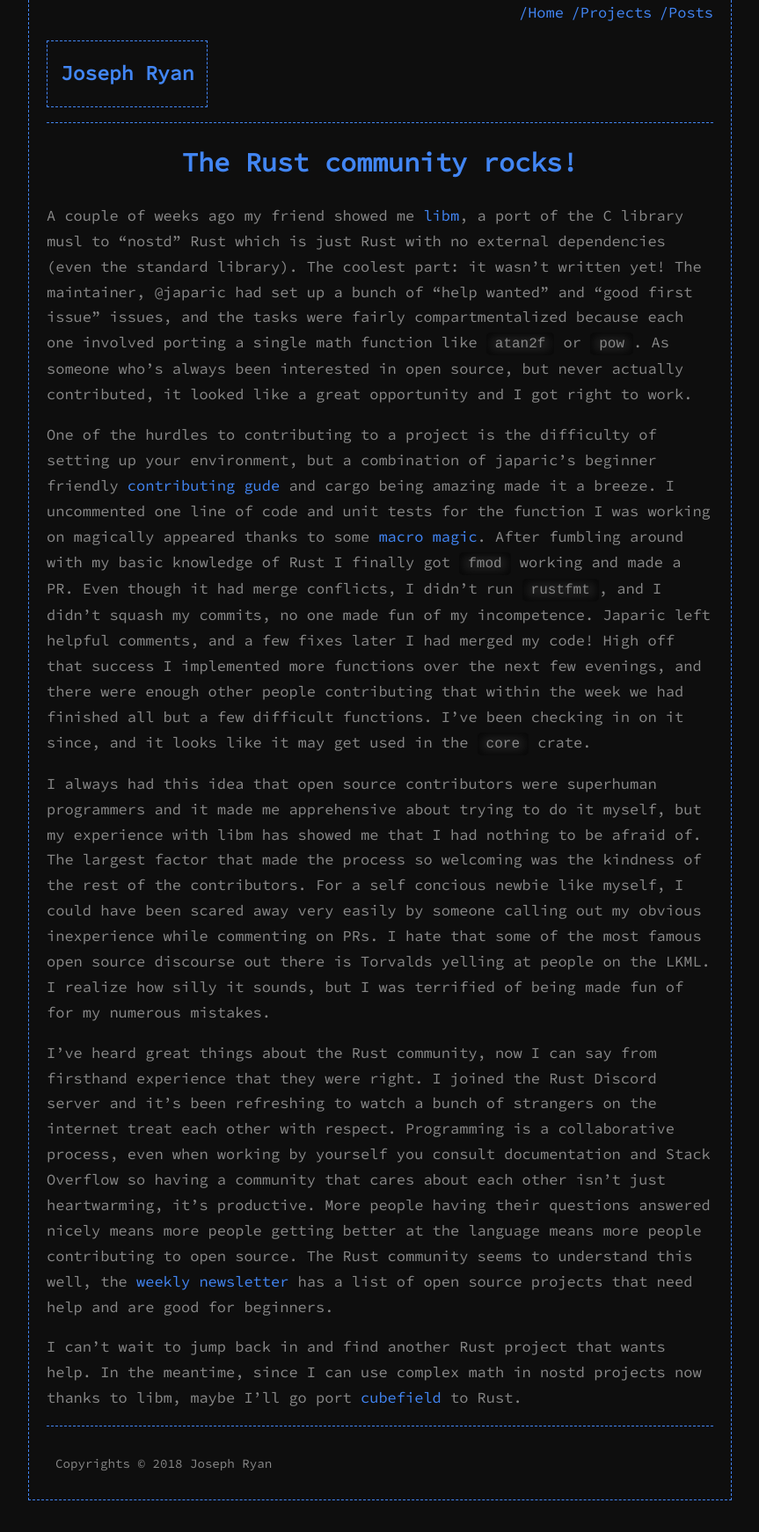
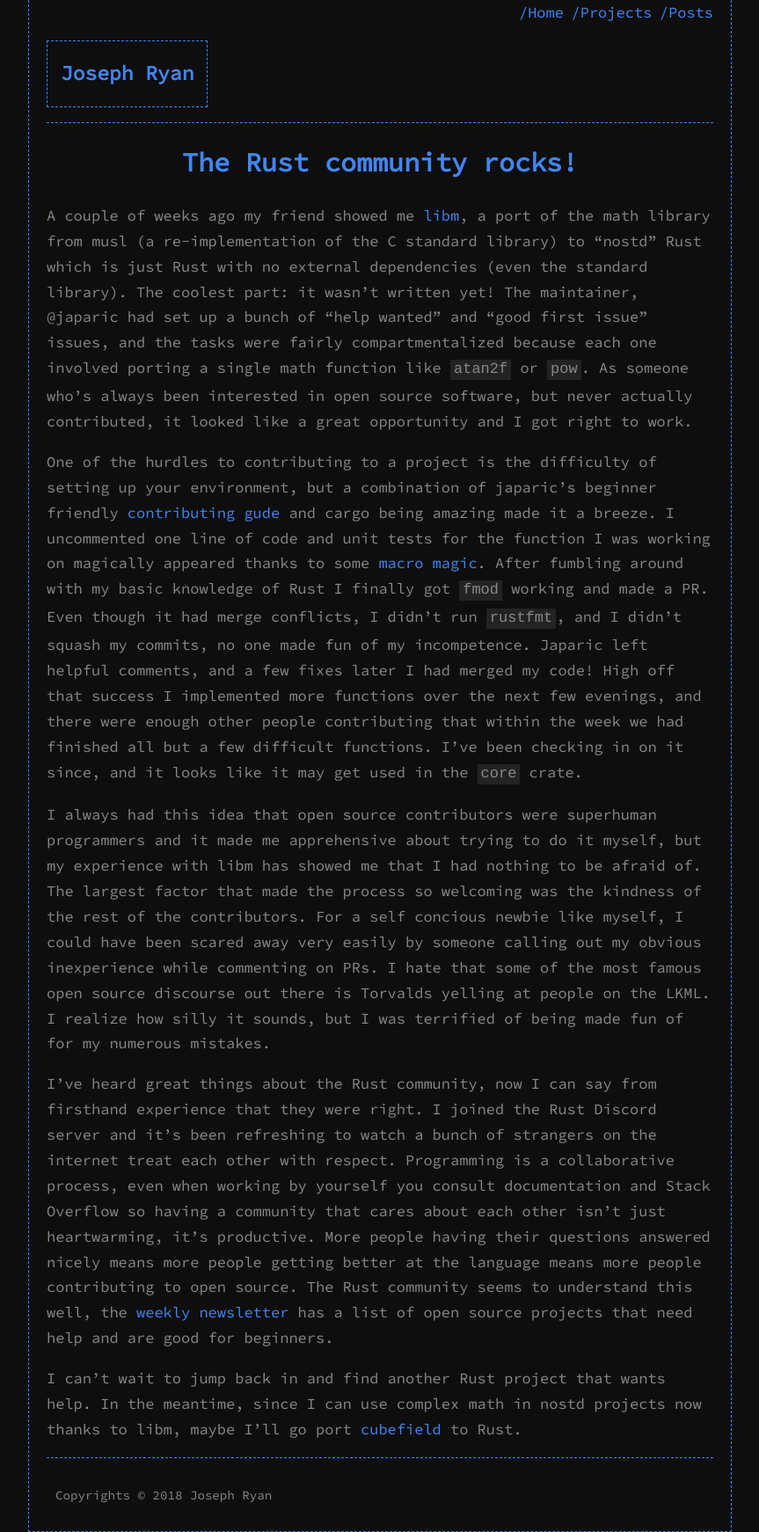
Before and after one commit to P1n3appl3/p1n3appl3.github.io, a Jekyll site: the page built from _posts/2018-07-21-rustaceans.md, in a window 1280 px wide. Shown: the whole page at 88% size, without its empty margins (208-1071 px from the left). Built offline with Jekyll 4.4.1, drawn with Linux system fonts in a browser that asks for light colours; comment, search, counter and statistics services are not loaded; before the commit the page ends 1706 px from its top, so only the background shows below that.

Commit message:
Fix code highlighting

```diff
--- a/_posts/2018-07-21-rustaceans.md
+++ b/_posts/2018-07-21-rustaceans.md
@@ -4,7 +4,7 @@ title: "The Rust community rocks!"
 tags: rust
 ---
 
-A couple of weeks ago my friend showed me [libm](https://github.com/japaric/libm), a port of the C library musl to "nostd" Rust which is just Rust with no external dependencies (even the standard library). The coolest part: it wasn't written yet! The maintainer, @japaric had set up a bunch of "help wanted" and "good first issue" issues, and the tasks were fairly compartmentalized because each one involved porting a single math function like `atan2f` or `pow`. As someone who's always been interested in open source, but never actually contributed, it looked like a great opportunity and I got right to work.
+A couple of weeks ago my friend showed me [libm](https://github.com/japaric/libm), a port of the math library from musl (a re-implementation of the C standard library) to "nostd" Rust which is just Rust with no external dependencies (even the standard library). The coolest part: it wasn't written yet! The maintainer, @japaric had set up a bunch of "help wanted" and "good first issue" issues, and the tasks were fairly compartmentalized because each one involved porting a single math function like `atan2f` or `pow`. As someone who's always been interested in open source software, but never actually contributed, it looked like a great opportunity and I got right to work.
 
 One of the hurdles to contributing to a project is the difficulty of setting up your environment, but a combination of japaric's beginner friendly [contributing gude](https://github.com/japaric/libm/blob/master/CONTRIBUTING.md) and cargo being amazing made it a breeze. I uncommented one line of code and unit tests for the function I was working on magically appeared thanks to some [macro magic](https://github.com/japaric/libm/blob/master/musl-generator/src/macros.rs). After fumbling around with my basic knowledge of Rust I finally got `fmod` working and made a PR. Even though it had merge conflicts, I didn't run `rustfmt`, and I didn't squash my commits, no one made fun of my incompetence. Japaric left helpful comments, and a few fixes later I had merged my code! High off that success I implemented more functions over the next few evenings, and there were enough other people contributing that within the week we had finished all but a few difficult functions. I've been checking in on it since, and it looks like it may get used in the `core` crate.
 
--- a/_sass/_style.scss
+++ b/_sass/_style.scss
@@ -99,11 +99,8 @@ video {
 
 code, pre {
     overflow: auto;
-    font-size: 16px;
-    padding: 4px 10px;
-    border-radius: 5px;
-    background-color: rgb(29, 29, 29);
-    box-shadow: inset 0 0 10px #0a0a0a, inset 0 0 15px #000;
+    padding: 2px 4px;
+    background-color: rgb(35, 35, 35);
 }
 
 blockquote {
--- a/_sass/_syntax-highlighting.scss
+++ b/_sass/_syntax-highlighting.scss
@@ -2,10 +2,7 @@
  * Syntax highlighting styles
  */
 .highlight {
-    background: rgb(29, 29, 29);
-    border-radius: 5px;
-    box-shadow: inset 0 0 10px #0a0a0a, inset 0 0 15px #000;
-    padding: 5px 10px;
+    background: rgb(35, 35, 35);
     @include media-query($on-palm) {
         margin: 0;
     }
```
Also changed, not shown: _posts/2018-07-04-first.md (+1 -1 lines).
